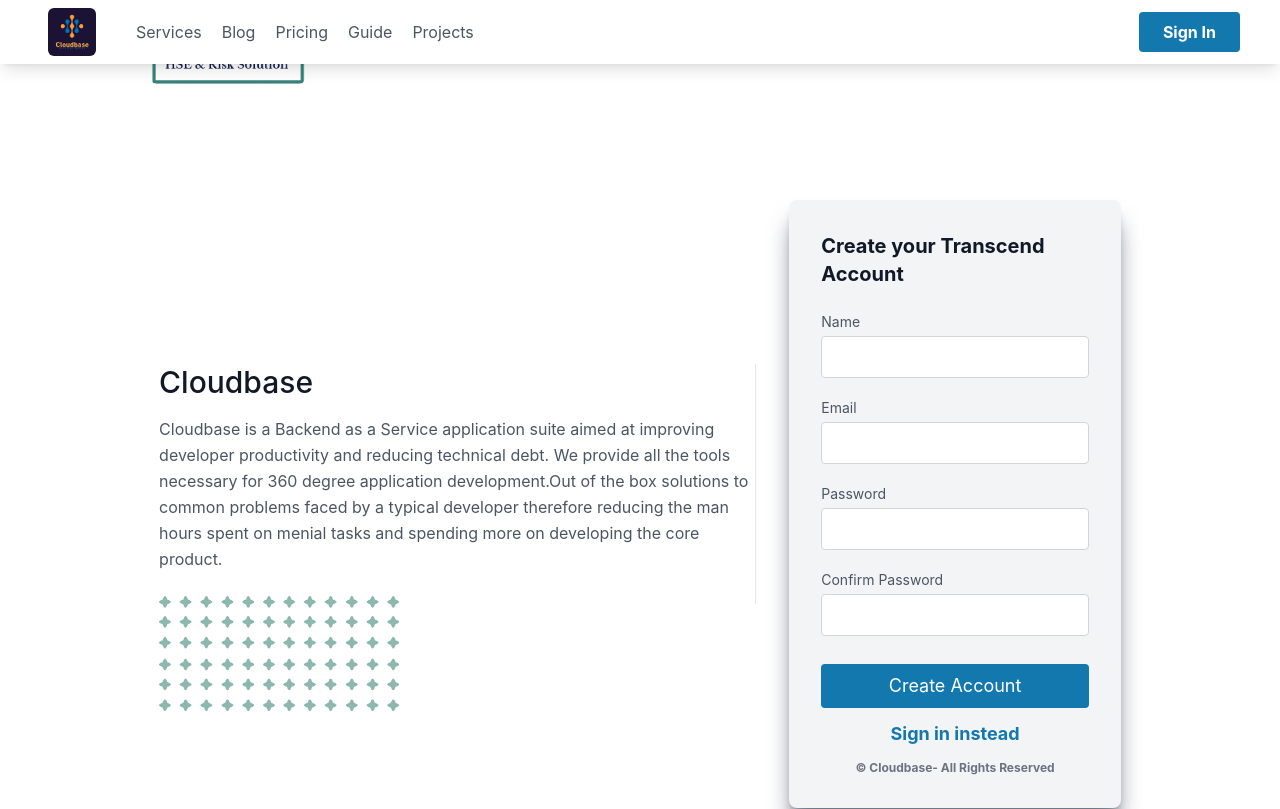
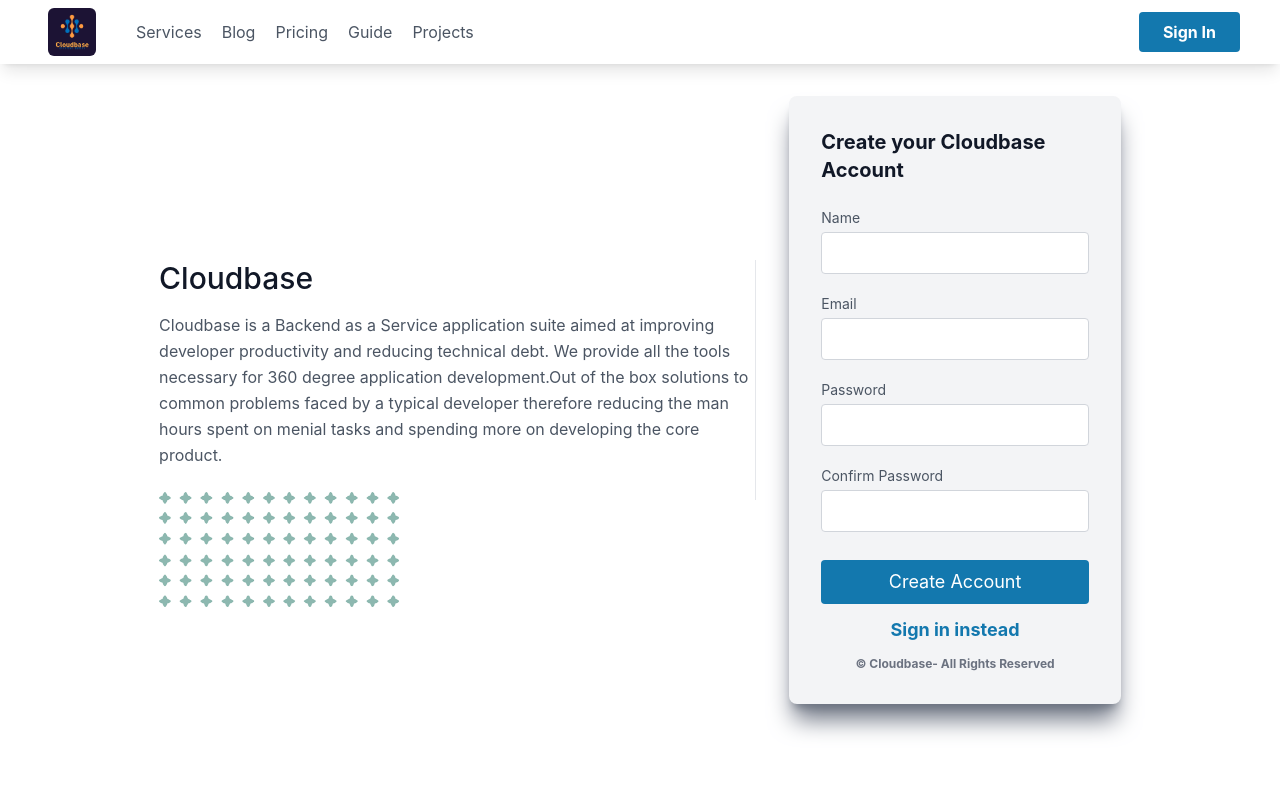
Before and after one commit to Cloudbase-Project/frontend, a Next.js app: page /register in a window 1280 px wide. Shown: the top 809 px of the page. Built offline with nearby package versions, Linux system fonts and the light colour scheme; no server answers.

Commit message:
fix logo

```diff
--- a/pages/register.tsx
+++ b/pages/register.tsx
@@ -57,16 +57,7 @@
 	// render() {
 	return (
 		<div>
-			<header className='text-gray-600 body-font'>
-				<div className='container mx-auto  flex-wrap p-5 flex-col md:flex-row items-center hidden md:flex'>
-					<Link href='/'>
-						<img
-							src='/Transcend.png'
-							className='h-11 sm:h-12 md:h-14 lg:h-16 xl:h-14  rounded-md mx-2 cursor-pointer'
-						/>
-					</Link>
-				</div>
-			</header>
+			<header className='text-gray-600 body-font'></header>
 			<section className='text-gray-600 body-font'>
 				<div className='container px-5 py-24 mx-auto flex flex-wrap items-center'>
 					<div className='lg:w-3/5  md:pr-16 lg:pr-0 pr-0   mb-10  pb-2 border-b sm:mx-auto md:text-center lg:text-left lg:border-r lg:border-b-0'>
@@ -92,7 +83,7 @@
 					</div>
 					<div className='lg:w-2/6 md:w-9/12 bg-gray-100 rounded-lg p-8 flex flex-col md:ml-auto w-full mt-2 md:mt-0 md:mx-auto shadow-xl shadow-gray-500'>
 						<h2 className='text-gray-900 text-xl font-bold title-font mb-5 mx-auto'>
-							Create your Transcend Account
+							Create your Cloudbase Account
 						</h2>
 						<div className='relative mb-4'>
 							<label
```
